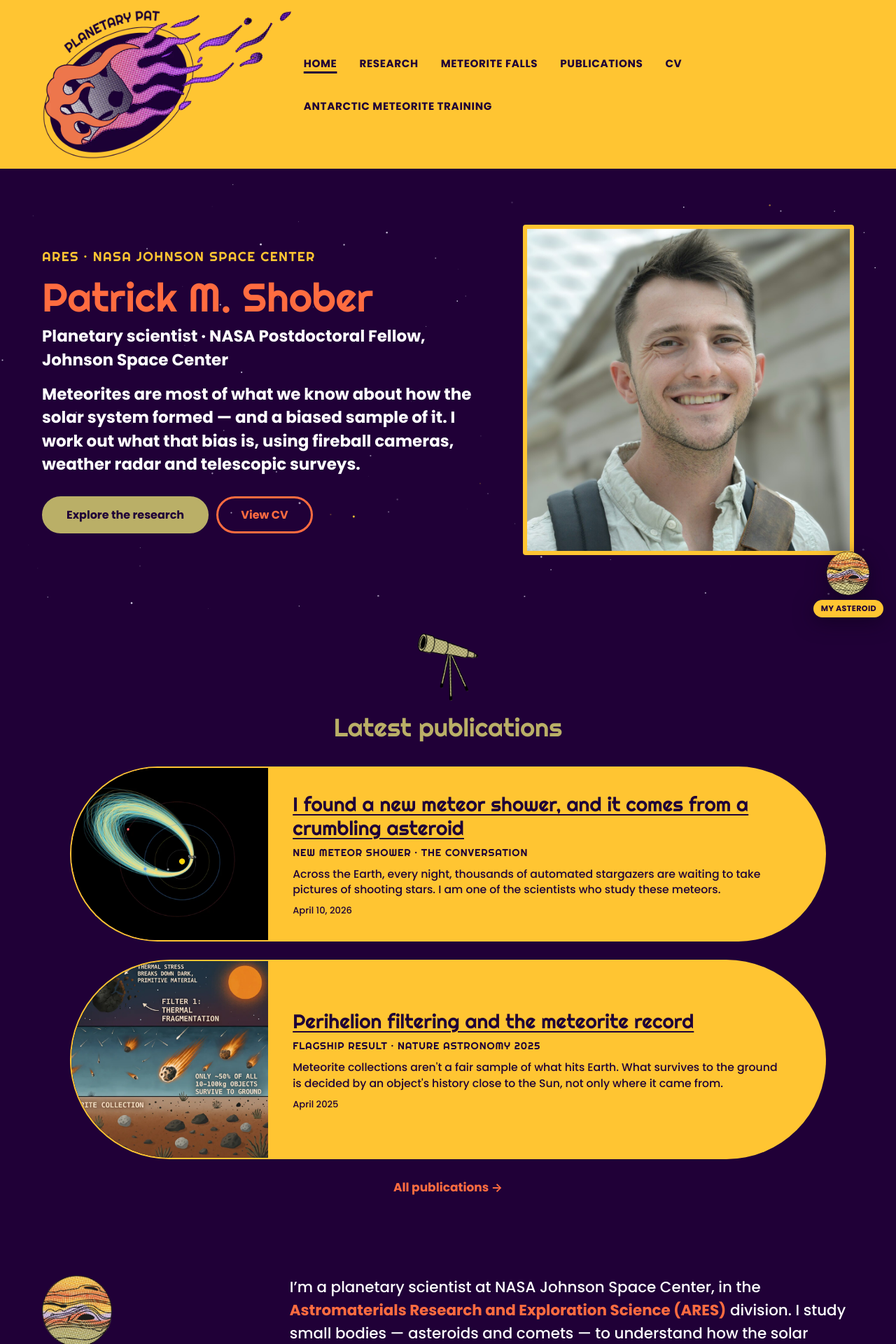
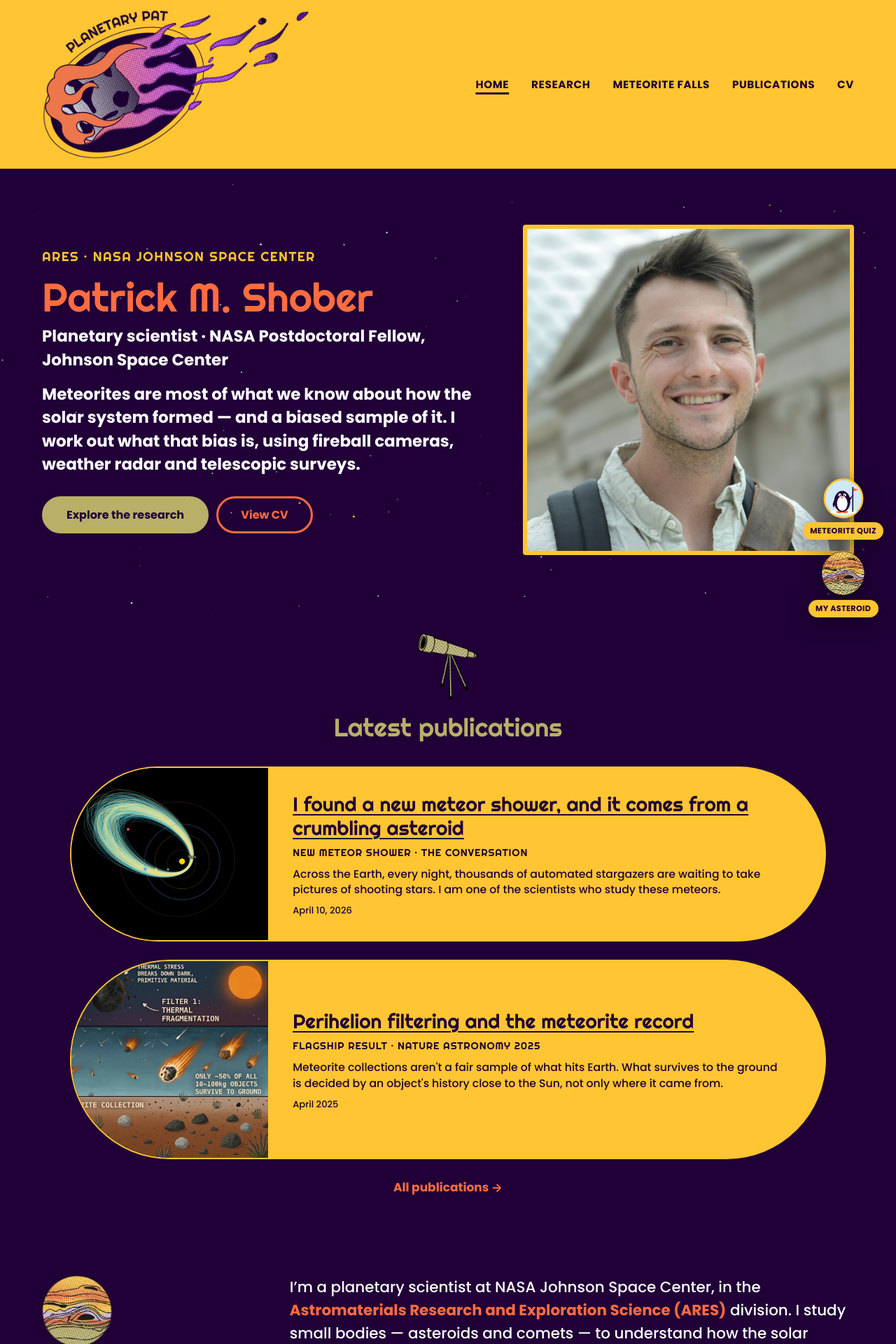
Before and after one commit to pshober/pshober.github.io, a Jekyll site: the page built from index.md, in a window 1280 px wide. Shown: the top 1920 px of the page at 70% size. Built offline with Jekyll 4.4.1, drawn with Linux system fonts in a browser that asks for light colours.

Commit message:
Meteorite quiz: penguin badge above "My asteroid", footer link; header back to five links
The header link made the nav wrap onto two lines on the home page, so the
quiz now gets a floating penguin badge stacked above the asteroid badge
(icon-only on phones) and a footer link instead.

Co-Authored-By: Claude Opus 5.5 <noreply@anthropic.com>

```diff
--- a/_includes/footer.html
+++ b/_includes/footer.html
@@ -6,6 +6,7 @@
         <span class="footer-card__copy">© {{ site.time | date: '%Y' }} · built with Jekyll on GitHub&nbsp;Pages</span>
         <ul class="footer-social">
           <li><a href="{{ '/asteroid/' | relative_url }}">Asteroid</a></li>
+          <li><a href="{{ '/ansmet-quiz/' | relative_url }}">Meteorite&nbsp;quiz</a></li>
           <li><a href="{{ '/acm2026/' | relative_url }}">ACM&nbsp;2026</a></li>
           <li><a href="{{ '/funding/' | relative_url }}">Funding</a></li>
           <li><a href="{{ '/meteorite-falls/' | relative_url }}">Meteorite&nbsp;falls</a></li>
--- a/_includes/header.html
+++ b/_includes/header.html
@@ -11,7 +11,6 @@
       <li><a href="{{ '/meteorite-falls/' | relative_url }}"{% if url contains '/meteorite-falls' %}class="is-active" aria-current="page"{% endif %}>Meteorite falls</a></li>
       <li><a href="{{ '/publications/' | relative_url }}"{% if url contains '/publications' %}class="is-active" aria-current="page"{% endif %}>Publications</a></li>
       <li><a href="{{ '/cv/' | relative_url }}"          {% if url contains '/cv' %}class="is-active" aria-current="page"{% endif %}>CV</a></li>
-      <li><a href="{{ '/ansmet-quiz/' | relative_url }}">Antarctic Meteorite Training</a></li>
     </ul>
   </nav>
 </header>
--- a/_layouts/default.html
+++ b/_layouts/default.html
@@ -12,6 +12,12 @@
     {{ content }}
   </main>
 
+  <div class="fab-stack">
+    <a class="quiz-fab" href="{{ '/ansmet-quiz/' | relative_url }}" aria-label="Meteorite quiz"
+       title="Meteorite or Earth rock? A photo quiz built from Antarctic meteorite field photos">
+      <img src="{{ '/assets/img/brand/icon-penguin.svg' | relative_url }}" alt="" width="96" height="96">
+      <span>Meteorite quiz</span>
+    </a>
     {% unless page.url == '/asteroid/' %}
     <a class="asteroid-fab" href="{{ '/asteroid/' | relative_url }}"
        title="Where is asteroid (33964) Patrickshober right now?">
@@ -19,6 +25,7 @@
       <span>My asteroid</span>
     </a>
     {% endunless %}
+  </div>
 
   {% include footer.html %}
 
--- a/_sass/_components.scss
+++ b/_sass/_components.scss
@@ -253,12 +253,19 @@
   font-size: 1.8rem; color: #fff; background: none; border: 0; cursor: pointer; line-height: 1;
 }
 
-// ── Floating "My asteroid" badge ─────────────────────────────────────────────
-.asteroid-fab {
+// ── Floating badges, bottom right: "Meteorite quiz" penguin above "My asteroid" ─
+.fab-stack {
   position: fixed;
   right: 1.1rem;
   bottom: 1.1rem;
   z-index: 60;
+  display: flex;
+  flex-direction: column;
+  align-items: center;
+  gap: 0.9rem;
+}
+.asteroid-fab,
+.quiz-fab {
   display: flex;
   flex-direction: column;
   align-items: center;
@@ -267,7 +274,9 @@
   transition: transform 0.15s ease;
 }
 .asteroid-fab img { width: 64px; height: auto; }
-.asteroid-fab span {
+.quiz-fab img { width: 58px; height: auto; }
+.asteroid-fab span,
+.quiz-fab span {
   background: var(--yellow);
   color: var(--accent-ink);
   font-weight: 700;
@@ -278,10 +287,17 @@
   border-radius: 999px;
   white-space: nowrap;
 }
-.asteroid-fab:hover { transform: translateY(-3px); text-decoration: none; }
+.asteroid-fab:hover,
+.quiz-fab:hover { transform: translateY(-3px); text-decoration: none; }
 @media (max-width: $bp-md) {
-  .asteroid-fab { right: 0.7rem; bottom: 0.7rem; }
+  .fab-stack { right: 0.7rem; bottom: 0.7rem; gap: 0.6rem; }
   .asteroid-fab img { width: 46px; }
+  .quiz-fab img { width: 42px; }
+}
+// Phones: the penguin goes icon-only so the two badges cover less of the page
+@media (max-width: $bp-sm) {
+  .quiz-fab span { display: none; }
+  .quiz-fab img { width: 38px; }
 }
 
 // ── Page header ──────────────────────────────────────────────────────────────
--- a/_sass/_responsive.scss
+++ b/_sass/_responsive.scss
@@ -36,7 +36,7 @@
 
 // ── Print (helps if anyone prints the CV / funding pages) ────────────────────
 @media print {
-  #starfield, .site-header, .site-footer, .cv-toolbar, .skip-link, .asteroid-fab { display: none !important; }
+  #starfield, .site-header, .site-footer, .cv-toolbar, .skip-link, .asteroid-fab, .fab-stack { display: none !important; }
   body { background: #fff; color: #000; }
   a { color: #000; text-decoration: underline; }
   .capsule__body { background: #fff; }
```
Also changed, not shown: assets/img/brand/icon-penguin.svg (added). Lines whose indentation alone changed are shown as unchanged.
